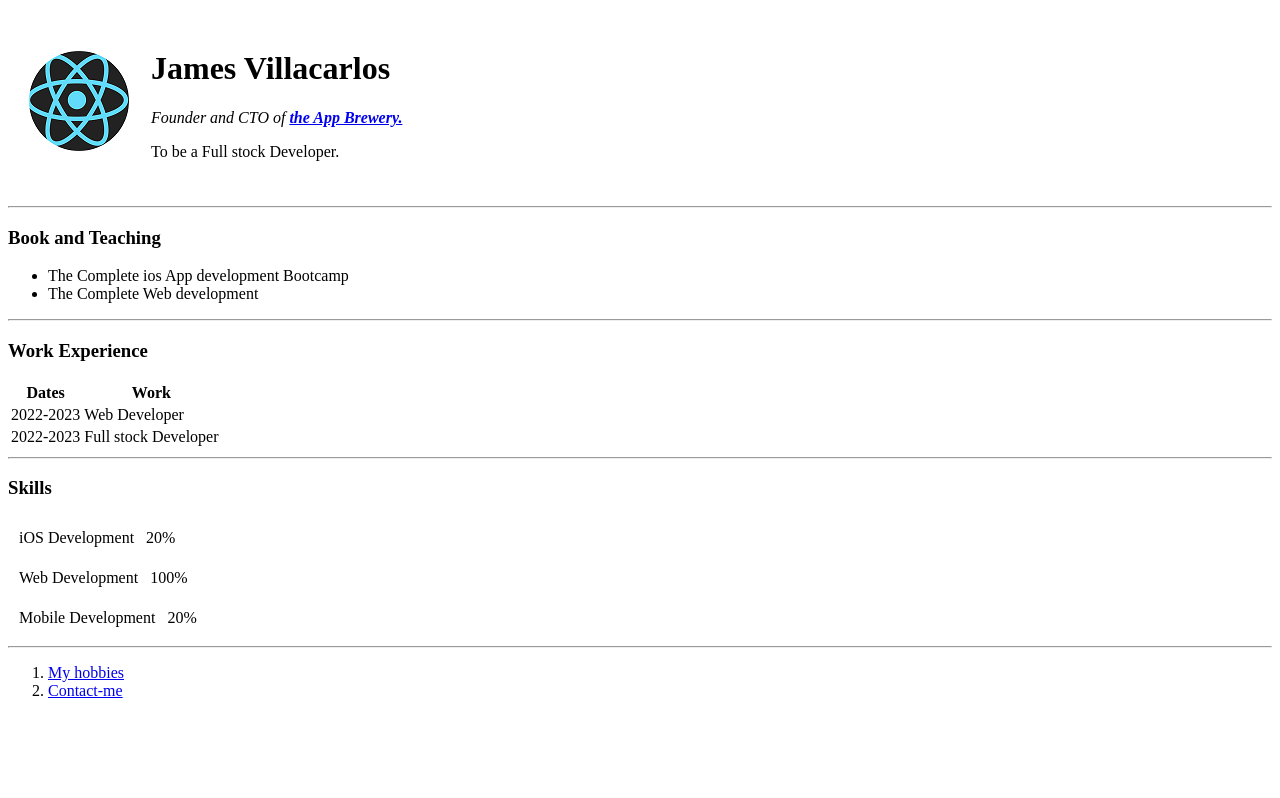
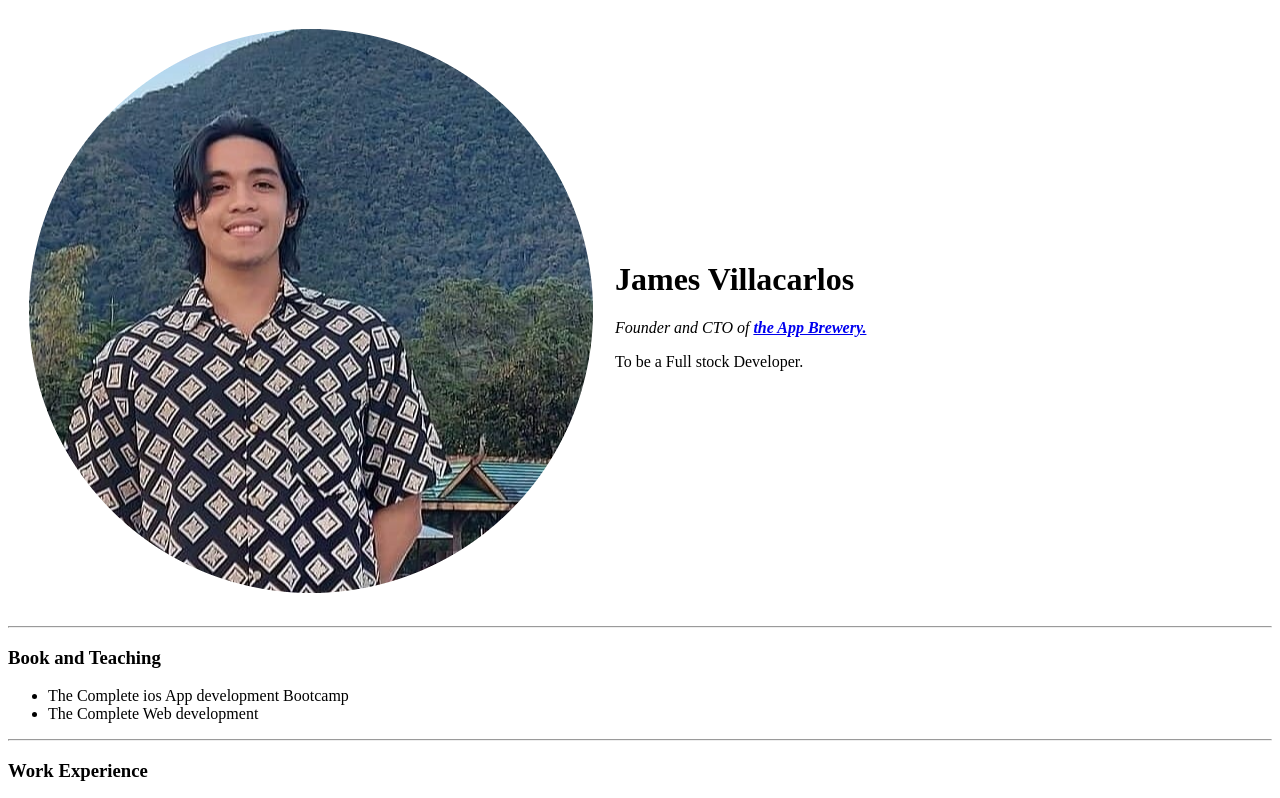
Before and after one commit to Jamezzz1996/cv, a plain HTML site: page index.html in a window 1280 px wide. Shown: the top 798 px of the page. Drawn offline with Linux system fonts and the light colour scheme.

Commit message:
Update index.html

```diff
--- a/index.html
+++ b/index.html
@@ -9,7 +9,7 @@
 <body>
   <table cellspacing="20">
     <tr>
-      <td><img src="images/react.png" alt=""></td>
+      <td><img src="images/me.png" alt=""></td>
       <td><h1>James Villacarlos</h1>
       <p><em>Founder and CTO of <strong> <a href="https://www.appbrewery.co/p/web-development-course-resources/">the App Brewery.</a></strong> </em></p>
       <p>To be a Full stock Developer.</p>
```
